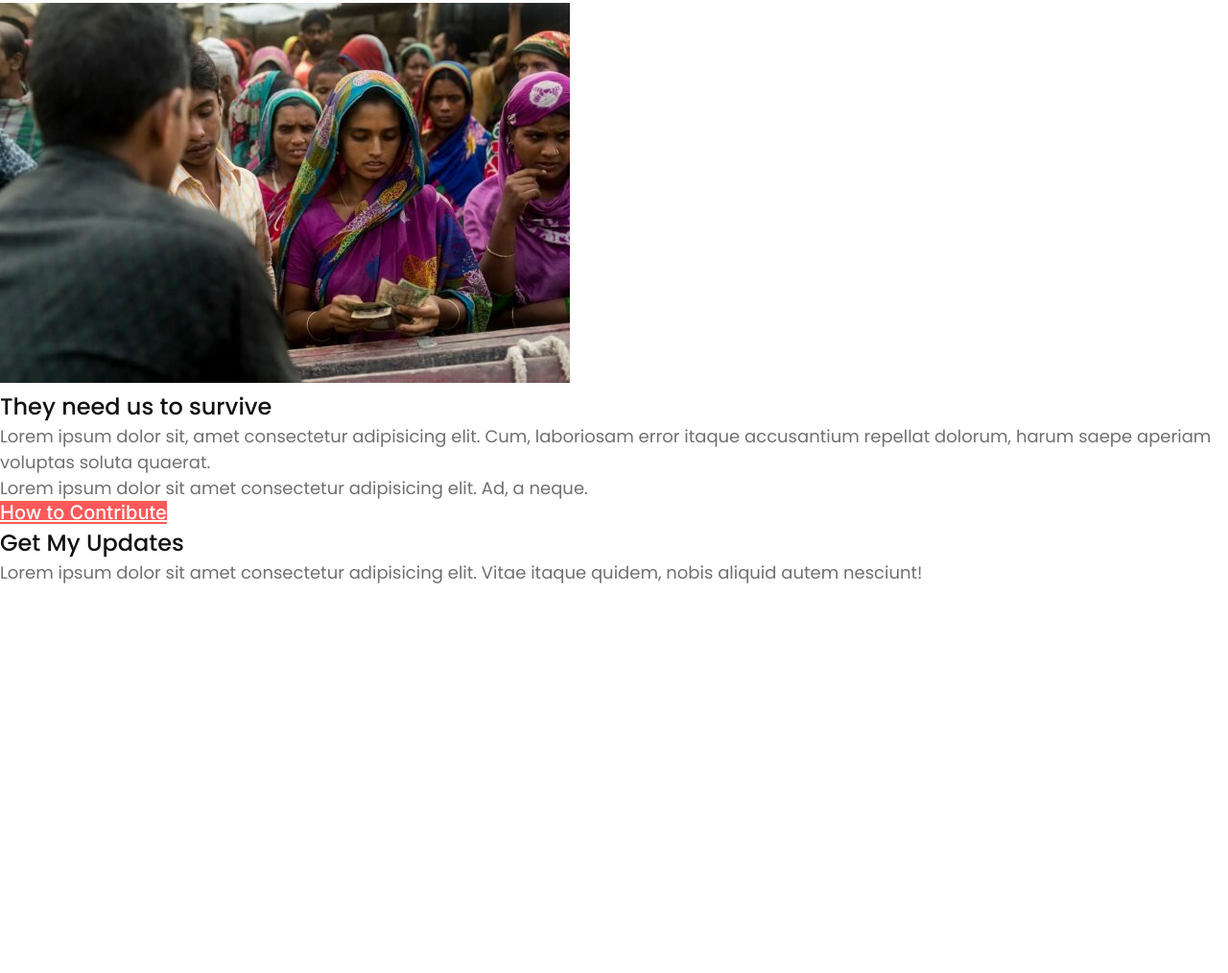
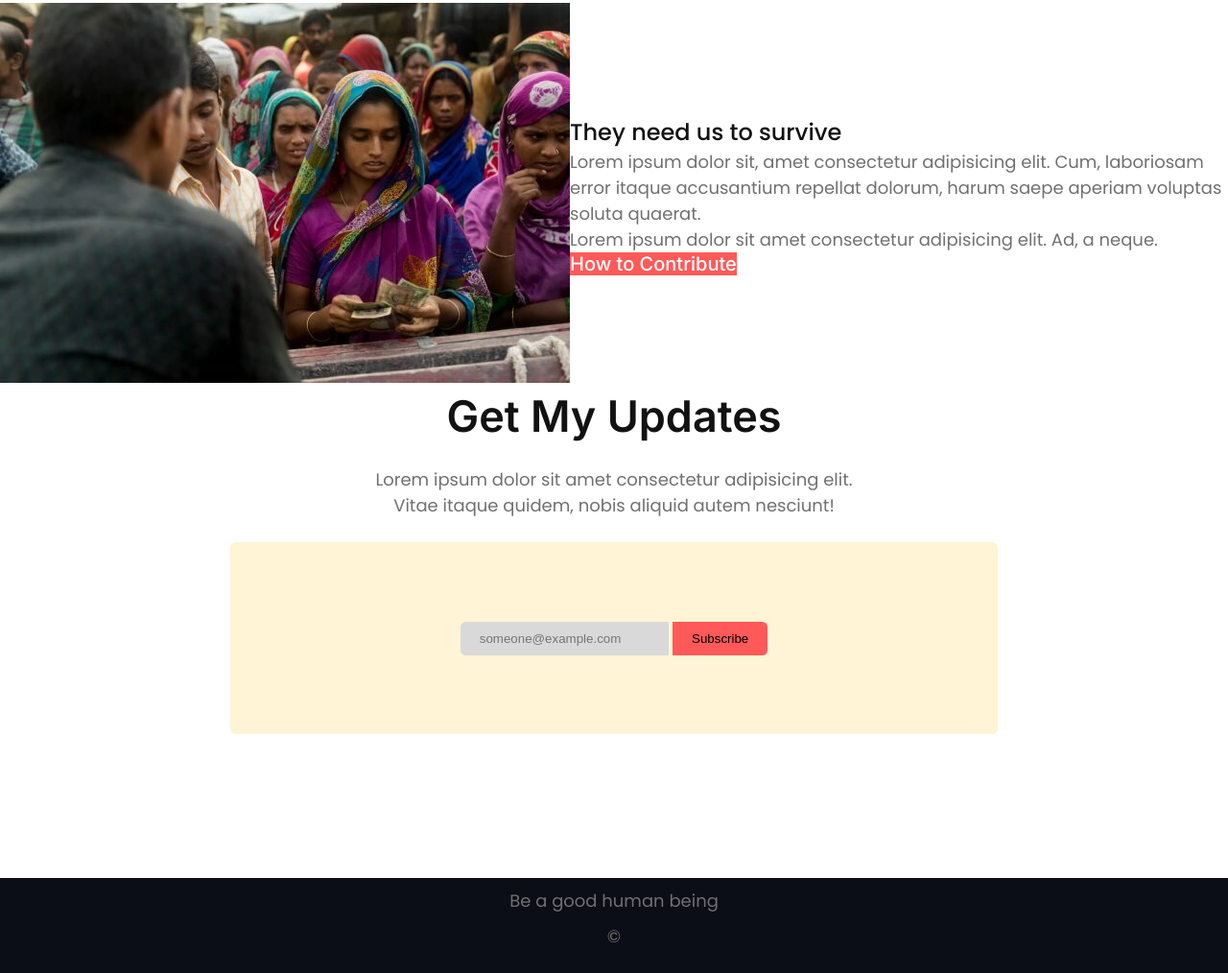
Before and after one commit to towhidulislamalif/charity-fundraising-portfolio, a plain HTML site: page index.html in a window 1280 px wide. Shown: the part 1291-2305 px from the top of the page at 96% size. Before the commit the page ends 1901 px from the top, so only its background shows below. Drawn offline with Linux system fonts and the light colour scheme.

Commit message:
second push

```diff
--- a/css/style.css
+++ b/css/style.css
@@ -44,4 +44,63 @@ a {
   font-size: 20px;
   font-family: "Inter", sans-serif;
   font-weight: 500;
+  text-decoration: none;
 }
+/* Contribute Or Aside Start */
+.contribute_container2 {
+  display: flex;
+  justify-content: space-around;
+  align-items: center;
+}
+.contribute_image2 {
+}
+.contribute_desc2 {
+}
+
+/* form start */
+.update_heading {
+  text-align: center;
+}
+.update_paragraph {
+  text-align: center;
+  margin: 25px 0px;
+}
+.form {
+  background-color: #fff4d6;
+  border-radius: 5.5px;
+  width: 800px;
+  height: 200px;
+  display: flex;
+  margin: 0 auto;
+  justify-content: center;
+  align-items: center;
+}
+form input {
+  background-color: #d9d9d9;
+  border: 0;
+  outline: none;
+  padding: 10px 20px;
+  border-bottom-left-radius: 5.5px;
+  border-top-left-radius: 5.5px;
+}
+button {
+  background-color: #ff5959;
+  padding: 10px 20px;
+  border: 0;
+  outline: none;
+  border-bottom-right-radius: 5.5px;
+  border-top-right-radius: 5.5px;
+  cursor: pointer;
+}
+/* form end */
+/* footer start */
+footer {
+  background-color: #0b0d17;
+  height: 99px;
+  margin-top: 150px;
+}
+footer p {
+  text-align: center;
+  padding-top: 10px;
+}
+/* footer end */
--- a/index.html
+++ b/index.html
@@ -82,26 +82,26 @@
 
         <!-- contribute start -->
         <section class="contribute-container">
-            <div class="contribute-desc">
-                <h3 class="contribute-desc-subheading">Their lives depend  on your donation</h3>
+            <article class="contribute-desc">
+                <h3 class="contribute-desc-heading">Their lives depend  on your donation</h3>
                 <p class="contribute-desc2-paragraph">Lorem ipsum dolor sit amet consectetur adipisicing elit. Error animi sapiente, minima voluptatum, in, fugiat adipisci beatae velit excepturi distinctio nostrum.</p>
                 <p class="contribute-desc2-paragraph">Lorem ipsum dolor sit amet consectetur adipisicing elit. Placeat, aspernatur.</p>
                 <a href="#" class="btn ctn">How to Contribute</a>
-            </div>
-            <div class="contribute-image">
+            </article>
+            <aside class="contribute-image">
                 <img src="./img/donation0.jpg" alt="">
-            </div>
+            </aside>
         </section>
-        <section class="contribute-container2">
-            <div class="contribute-image2">
+        <section class="contribute_container2">
+            <aside class="contribute_image2">
                 <img src="./img/donation1.jpg" alt="">
-            </div>
-            <div class="contribute-desc2">
-                <h3 class="contribute-desc2-subheading">They need us to survive</h3>
+            </aside>
+            <article class="contribute_desc2">
+                <h3 class="contribute-desc2-heading">They need us to survive</h3>
                 <p class="contribute-desc2-paragraph">Lorem ipsum dolor sit, amet consectetur adipisicing elit. Cum, laboriosam error itaque accusantium repellat dolorum, harum saepe aperiam voluptas soluta quaerat.</p>
                 <p class="contribute-desc2-paragraph">Lorem ipsum dolor sit amet consectetur adipisicing elit. Ad, a neque.</p>
                 <a href="#" class="btn cta">How to Contribute</a>
-            </div>
+            </article>
         </section>
         <!-- contribute end -->
 
@@ -111,11 +111,14 @@
 
         <!-- Update Form -->
         <section class="update">
-            <h3 class="update-subheading">Get My Updates</h3>
-            <p class="update-paragraph">Lorem ipsum dolor sit amet consectetur adipisicing elit. Vitae itaque quidem, nobis aliquid autem nesciunt!</p>
+            <h2 class="update_heading">Get My Updates</h2>
+            <p class="update_paragraph">Lorem ipsum dolor sit amet consectetur adipisicing elit.<br>Vitae itaque quidem, nobis aliquid autem nesciunt!</p>
         </section>
-        <section class="update-form">
-
+        <section class="form">
+                  <form>
+                    <input type="email" class="useremail" name="useremail" id="useremail" placeholder="someone@example.com" required>
+                    <button>Subscribe</button>
+                  </form>
         </section>
         <!-- update form end -->
     </main>
@@ -126,9 +129,9 @@
 
 
     <!-- footer -->
-    <footer>
-        <h3 class="footer-subheading"></h3>
-        <p class="footer-paragraph"></p>
+    <footer class="footer">
+        <p>Be a good human being</p>
+        <p>&copy;</p>
     </footer>
     <!-- footer end -->
 </body>
```
